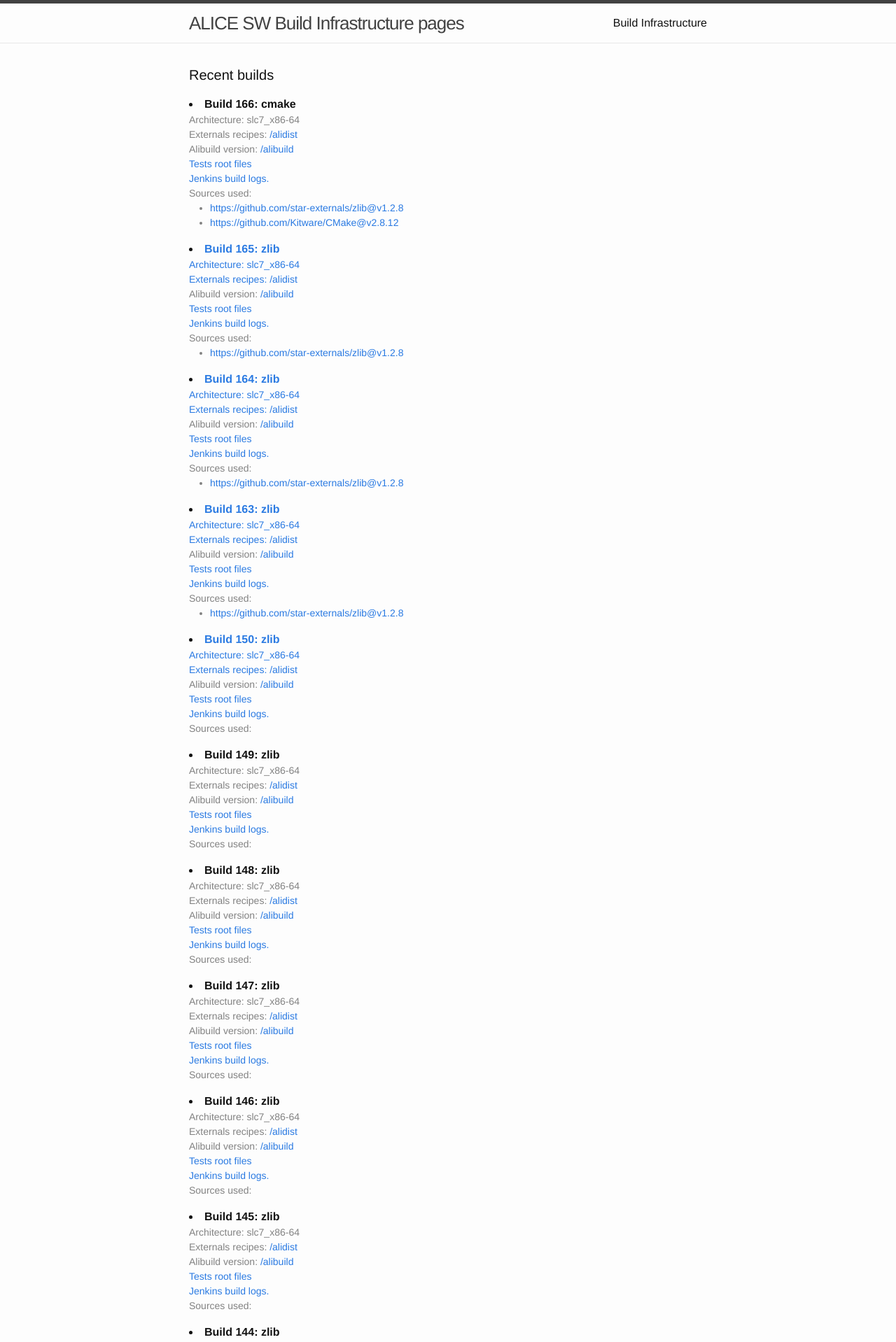
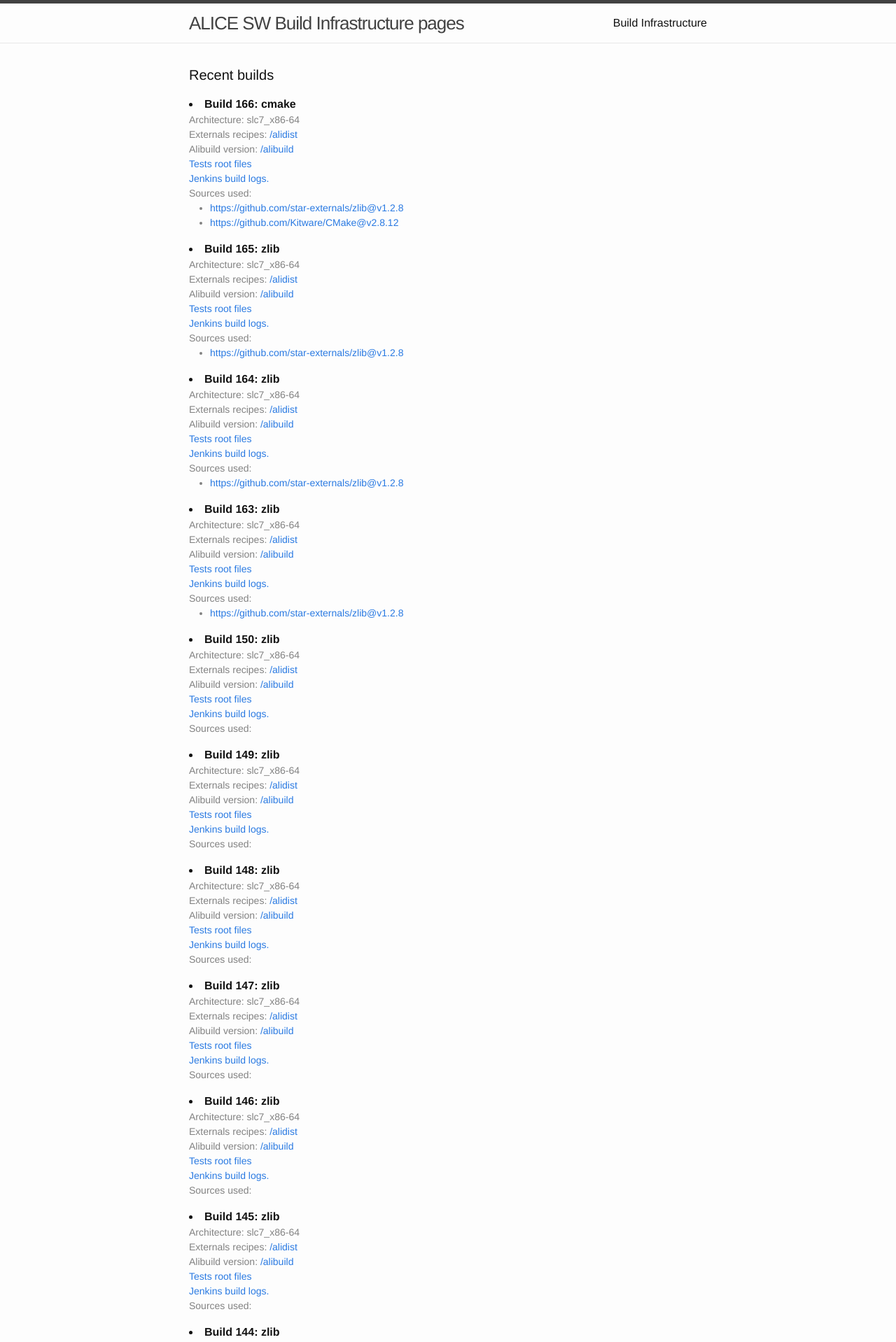
Before and after one commit to alisw/alisw.github.io, a Jekyll site: the page built from index.html, in a window 1280 px wide. Shown: the top 1918 px of the page at 70% size. Built offline with Jekyll 4.4.1, drawn with Linux system fonts in a browser that asks for light colours.

Commit message:
Correctly close link.

```diff
--- a/index.html
+++ b/index.html
@@ -25,8 +25,8 @@ layout: default
               {% assign dep_tag = item.key %}
               {% assign dep_hash = item["4"].buckets[0].key %}
               {% assign dep_url = item["4"].buckets[0]["5"].buckets[0].key %}
-              <li><a href="{{ dep_url }}/tree/{{ dep_hash }}">
-                {{dep_url}}@{{dep_tag}}
+              <li>
+              <a href="{{ dep_url }}/tree/{{ dep_hash }}">{{dep_url}}@{{dep_tag}}</a>
               </li>
             {% endfor %}
           </ul>
```
